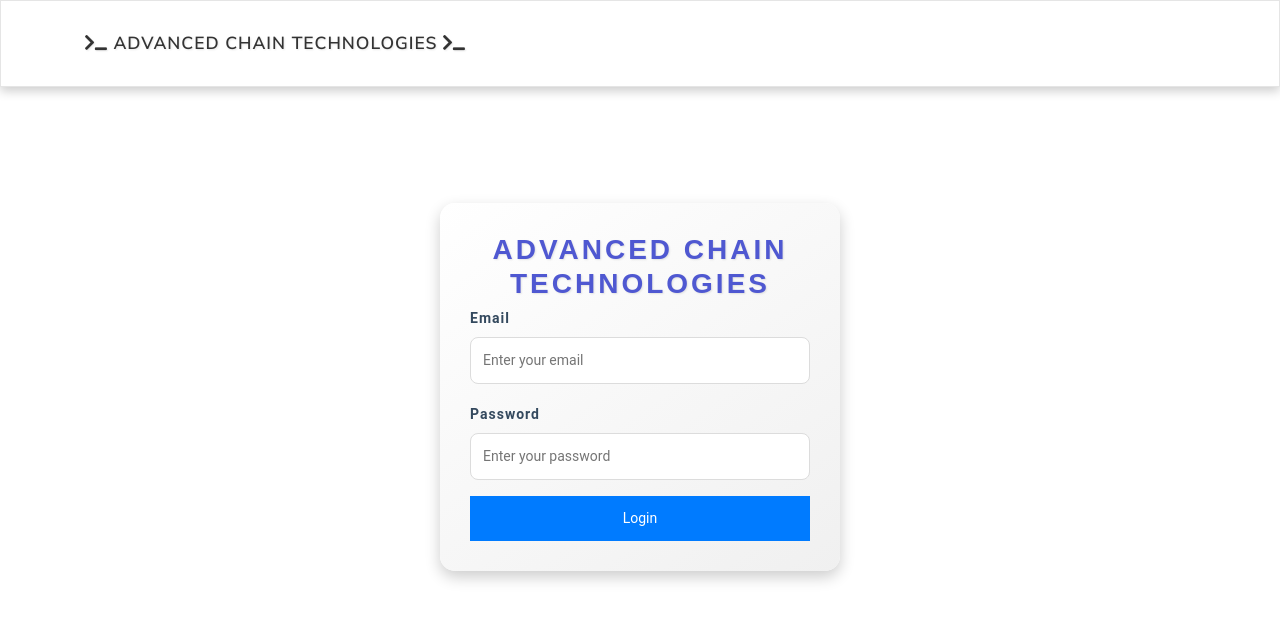
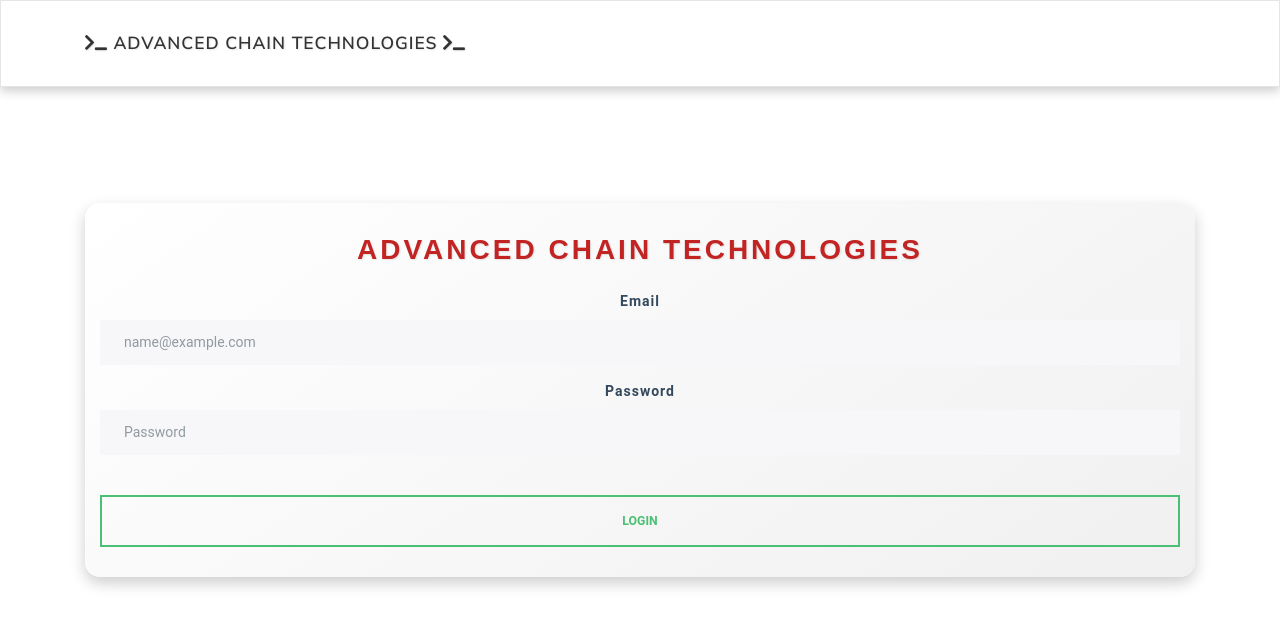
Before and after one commit to AyzeysDev/react-dashboard, a React (Create React App) app in the folder dashboard-app/: page / in a window 1280 px wide. Shown: the top 626 px of the page. Built offline with nearby package versions, Linux system fonts and the light colour scheme.

Commit message:
Login screen styling

```diff
--- a/dashboard-app/src/App.js
+++ b/dashboard-app/src/App.js
@@ -2,7 +2,6 @@ import React, { useState } from "react";
 import { BrowserRouter, Routes, Route } from "react-router-dom";
 import { Container } from 'react-bootstrap';
 import { AuthProvider } from "./contexts/authContexts";
-import { ClientProvider } from "./contexts/ClientContext";
 import Header from "./pages/Header"; // Import Header
 import LoginSignup from "./pages/LoginSignup";
 import Home from "./pages/Home";
--- a/dashboard-app/src/contexts/ClientContext.js
+++ /dev/null
@@ -1,15 +0,0 @@
-import React, { createContext, useState } from "react";
-
-const ClientContext = createContext();
-
-export const ClientProvider = ({ children }) => {
-  const [clients, setClients] = useState([]); // Manage client state here
-
-  return (
-    <ClientContext.Provider value={{ clients, setClients }}>
-      {children}
-    </ClientContext.Provider>
-  );
-};
-
-export default ClientContext;
--- a/dashboard-app/src/pages/LoginSignup.js
+++ b/dashboard-app/src/pages/LoginSignup.js
@@ -1,6 +1,7 @@
 import React, { useState } from "react";
 import { useNavigate } from "react-router-dom";
 import { loginUser } from "../firebase/auth";
+import { Button, Form, Container } from "react-bootstrap";
 import "../styles/LoginSignup.css";
 
 const LoginSignup = () => {
@@ -26,35 +27,43 @@ const LoginSignup = () => {
   };
 
   return (
-    <div className="login-container">
-      <h1>Advanced Chain Technologies</h1>
-      <form onSubmit={handleLogin}>
-        <div className="form-group">
-          <label>Email</label>
-          <input
+    <Container className="login-container">
+      <h1 className="text-center mb-4">Advanced Chain Technologies</h1>
+      <Form onSubmit={handleLogin}>
+        <Form.Group controlId="formBasicEmail" className="mb-3">
+          <Form.Label>Email</Form.Label>
+          <Form.Control
             type="email"
-            placeholder="Enter your email"
+            placeholder="name@example.com"
             value={email}
             onChange={(e) => setEmail(e.target.value)}
             required
           />
-        </div>
-        <div className="form-group">
-          <label>Password</label>
-          <input
+        </Form.Group>
+
+        <Form.Group controlId="formBasicPassword" className="mb-3">
+          <Form.Label>Password</Form.Label>
+          <Form.Control
             type="password"
-            placeholder="Enter your password"
+            placeholder="Password"
             value={password}
             onChange={(e) => setPassword(e.target.value)}
             required
           />
-        </div>
-        {error && <p className="error-message">{error}</p>}
-        <button type="submit" className="login-button" disabled={loading}>
+        </Form.Group>
+
+        {error && <p className="text-danger mt-3">{error}</p>}
+
+        <Button
+          type="submit"
+          variant="outline-success"
+          className="w-100 mt-4"
+          disabled={loading}
+        >
           {loading ? "Logging in..." : "Login"}
-        </button>
-      </form>
-    </div>
+        </Button>
+      </Form>
+    </Container>
   );
 };
 
--- a/dashboard-app/src/styles/LoginSignup.css
+++ b/dashboard-app/src/styles/LoginSignup.css
@@ -13,7 +13,7 @@
 
 /* Styling for the brand name in LoginSignup */
 .login-container h1 {
-  color: #4f58d1; /* Red color for the brand */
+  color: #c22323; /* Red color for the brand */
   font-size: 28px;
   font-weight: bold;
   text-shadow: 1px 1px 2px rgba(0, 0, 0, 0.1); /* Optional subtle shadow */
```
